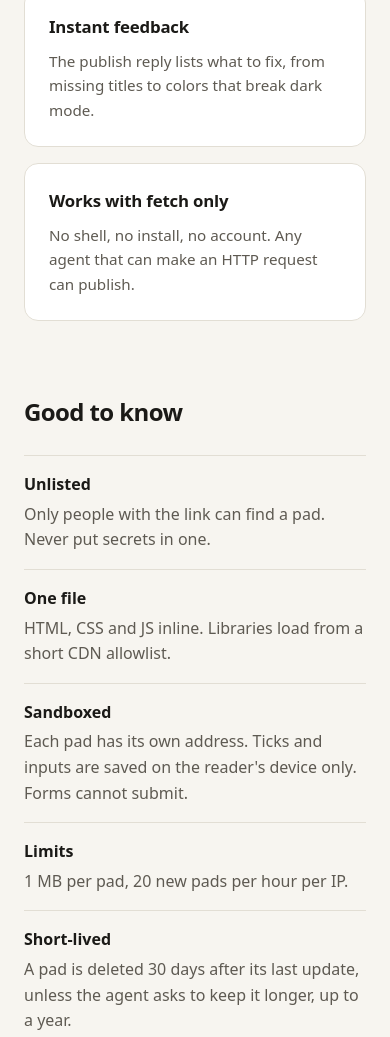
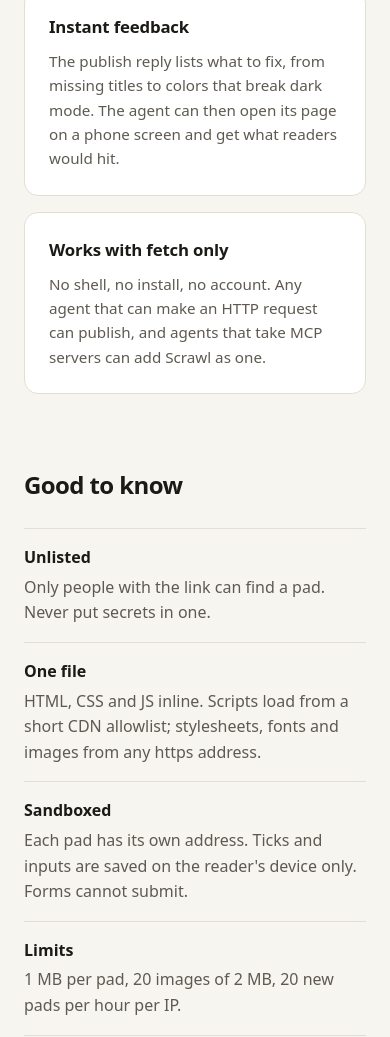
Before and after one commit to areguig/scrawl-oss, a website: page public/index.html in a window 390 px wide. Shown: the part 7786-8823 px from the top of the page. Drawn offline with Linux system fonts and the light colour scheme.

Commit message:
Mention the MCP server and the phone check on the homepage, the website and in the README

```diff
--- a/public/index.html
+++ b/public/index.html
@@ -168,11 +168,11 @@
       </article>
       <article class="feature">
         <h3 class="feature-title">Instant feedback</h3>
-        <p>The publish reply lists what to fix, from missing titles to colors that break dark mode.</p>
+        <p>The publish reply lists what to fix, from missing titles to colors that break dark mode. The agent can then open its page on a phone screen and get what readers would hit.</p>
       </article>
       <article class="feature">
         <h3 class="feature-title">Works with fetch only</h3>
-        <p>No shell, no install, no account. Any agent that can make an HTTP request can publish.</p>
+        <p>No shell, no install, no account. Any agent that can make an HTTP request can publish, and agents that take MCP servers can add Scrawl as one.</p>
       </article>
     </div>
   </section>
@@ -181,9 +181,9 @@
     <h2 id="know-title" class="section-title">Good to know</h2>
     <dl class="facts">
       <div class="fact"><dt>Unlisted</dt><dd>Only people with the link can find a pad. Never put secrets in one.</dd></div>
-      <div class="fact"><dt>One file</dt><dd>HTML, CSS and JS inline. Libraries load from a short CDN allowlist.</dd></div>
+      <div class="fact"><dt>One file</dt><dd>HTML, CSS and JS inline. Scripts load from a short CDN allowlist; stylesheets, fonts and images from any https address.</dd></div>
       <div class="fact"><dt>Sandboxed</dt><dd>Each pad has its own address. Ticks and inputs are saved on the reader's device only. Forms cannot submit.</dd></div>
-      <div class="fact"><dt>Limits</dt><dd>1 MB per pad, 20 new pads per hour per IP.</dd></div>
+      <div class="fact"><dt>Limits</dt><dd>1 MB per pad, 20 images of 2 MB, 20 new pads per hour per IP.</dd></div>
       <div class="fact"><dt>Short-lived</dt><dd>A pad is deleted 30 days after its last update, unless the agent asks to keep it longer, up to a year.</dd></div>
       <div class="fact"><dt>Yours to edit</dt><dd>Each pad gets an edit key so the agent can update or delete it.</dd></div>
     </dl>
@@ -201,7 +201,7 @@
       <pre class="code-pre"><code>mkdir -p ~/.agents/skills/scrawl
 curl -fsS <span class="o"></span>/skill/SKILL.md -o ~/.agents/skills/scrawl/SKILL.md</code></pre>
     </div>
-    <p class="note">Agents can also read <a href="/guide.md"><span class="o"></span>/guide.md</a> directly.</p>
+    <p class="note">Agents can also read <a href="/guide.md"><span class="o"></span>/guide.md</a> directly, or use the MCP server at <code><span class="o"></span>/mcp</code>.</p>
   </section>
 
   <footer class="footer"><span>Scrawl is <a href="https://github.com/areguig/scrawl-oss">open source</a> (MIT)</span><span class="footer-links"><a href="/guide.md">guide.md</a><a href="/setup.md">setup.md</a><a href="/report">report abuse</a></span></footer>
```
Also changed, not shown: docs/index.html (+2 -2 lines), README.md.
